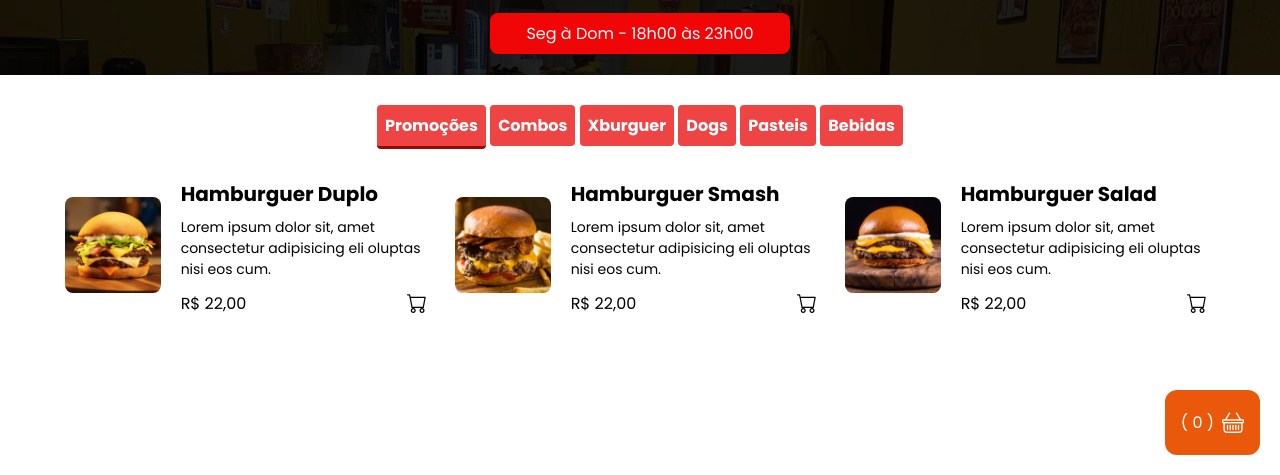
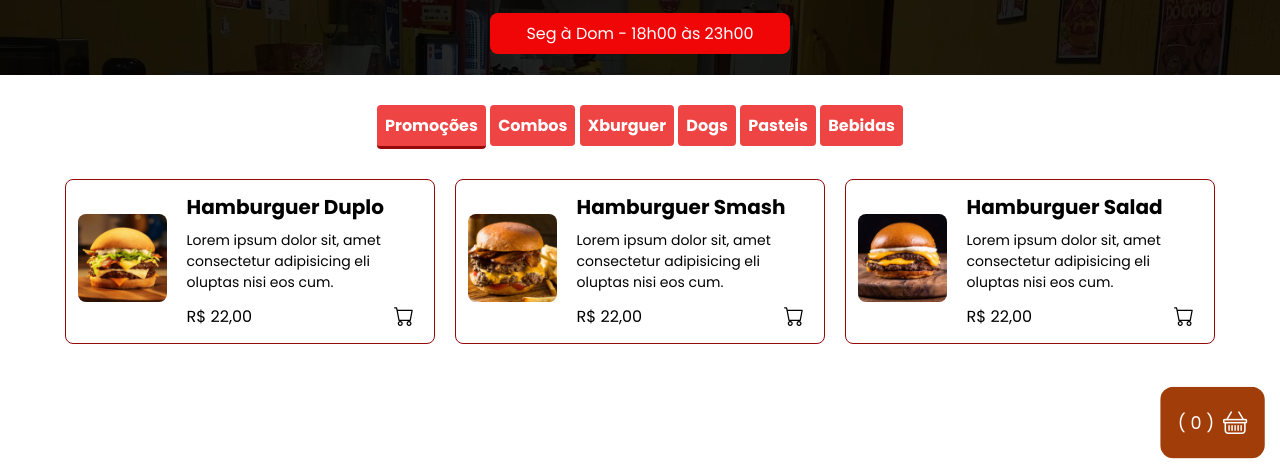
Before and after one commit to AlvesThiago/Cardapio, a website: page index.html in a window 1280 px wide. In both pictures the pointer is over the element 1212 px from the left and 747 px from the top of the page. Shown: the part 325-800 px from the top of the page. Drawn offline with nearby package versions, Linux system fonts and the light colour scheme; files that its build step writes are made by us from their sources; files whose address does not match are found by name.

Commit message:
add hovers

```diff
--- a/src/styles/_cart.scss
+++ b/src/styles/_cart.scss
@@ -10,6 +10,12 @@
     background-color: #EA580C;
     border-radius: 12px;
     color: #fff;
+    transition: all ease-in .2s;
+
+    &:hover{
+        transform: scale(1.1);
+        background-color: darken(#EA580C, 15%);
+    }
 
     &__btn{
         display: flex;
--- a/src/styles/_shows.scss
+++ b/src/styles/_shows.scss
@@ -40,6 +40,9 @@
             display: flex;
             gap: 20px;
             align-items: center;
+            border:1px solid #960909;
+            border-radius: 8px;
+            padding: 12px;
 
             &__text{
                 h2{
@@ -65,6 +68,11 @@
                     border: none;
                     background: transparent;
                     cursor: pointer;
+                    transition: all ease-in .2s;
+
+                    &:hover{
+                        transform: scale(1.1);
+                    }
                 }
             }
 
```
